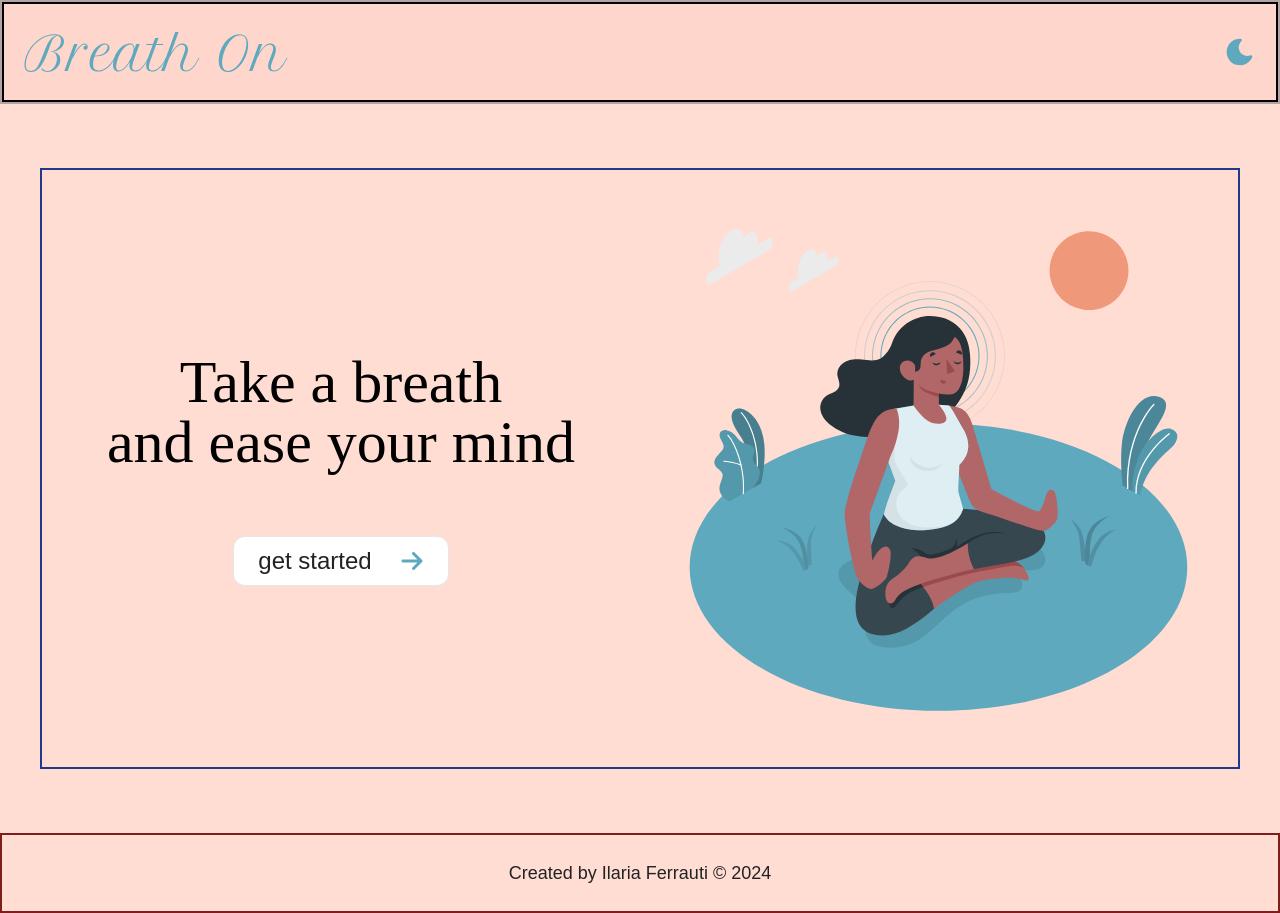
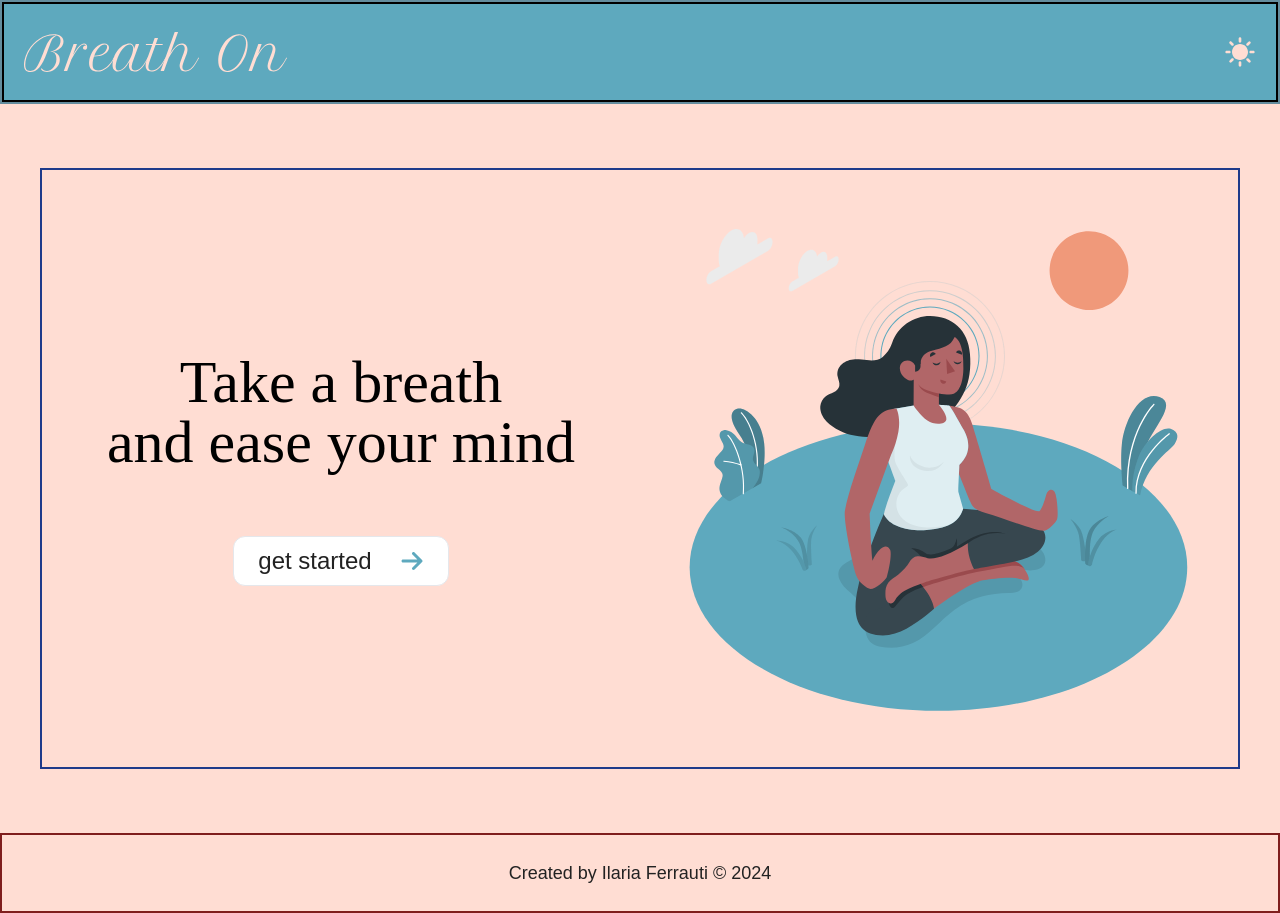
Before and after one commit to sleeepylala/REACT--Breath-On, a React (Create React App) app in the folder breath-on/: page / in a window 1280 px wide. Both pictures are taken after a click on the button 1240 px from the left and 52 px from the top of the page. Built offline with nearby package versions, Linux system fonts and the light colour scheme.

Commit message:
setto il context oer la darkmode e modifico la navbar (per la darkmode)

```diff
--- a/breath-on/src/App.js
+++ b/breath-on/src/App.js
@@ -4,13 +4,14 @@ import "./App.css";
 import Navbar from "./components/Navbar";
 import Home from "./components/Home";
 import Footer from "./components/Footer";
-import TextSection from "./components/TextSection";
+
 import TimerSection from "./components/TimerSection";
-import Timer from "./components/Timer";
+import { ThemeProvider } from "./context/ThemeContext";
 
 function App() {
   return (
     <Router>
+      <ThemeProvider>
         <main>
           <Navbar />
           <div className="content-wrapper">
@@ -23,6 +24,7 @@ function App() {
 
           <Footer />
         </main>
+      </ThemeProvider>
     </Router>
   );
 }
--- a/breath-on/src/components/Navbar.js
+++ b/breath-on/src/components/Navbar.js
@@ -2,21 +2,34 @@ import React, { useState } from "react";
 import { TbMoonFilled } from "react-icons/tb";
 import { Link } from "react-router-dom";
 import logo from "../assets/images/logo.svg";
+import logoDark from "../assets/images/logoDark.svg";
+import { MdSunny } from "react-icons/md";
+
+import { useTheme } from "../context/ThemeContext";
 
 const Navbar = () => {
-  const [isDark, setIsDark] = useState(false);
+  const { darkMode, setDarkMode } = useTheme();
 
-  const toggleDarkTheme = () => {
-    setIsDark(!isDark);
+  const switchDarkMode = () => {
+    setDarkMode((prev) => !prev);
   };
+
   return (
-    <nav className="flex border-gray-500 border-opacity-50 border-2 top-0 left-0 right-0 bg-[#FFD6CB]">
+    <nav
+      className={`flex border-gray-500 border-opacity-50 border-2 top-0 left-0 right-0 ${
+        darkMode ? "bg-darkSecondary" : "bg-[#FFD6CB]"
+      }`}
+    >
       <div className="flex container m-auto border-2 border-black justify-between items-center py-7 px-5">
         <Link to="/">
-          <img src={logo} alt="Logo" />
+          {darkMode ? <img src={logoDark} /> : <img src={logo} />}
         </Link>
-        <button className="cursor-pointer" onClick={toggleDarkTheme}>
-          <TbMoonFilled className="h-8 w-8 text-primary" />
+        <button className="cursor-pointer" onClick={switchDarkMode}>
+          {darkMode ? (
+            <MdSunny className="h-8 w-8 text-darkTextColor2" />
+          ) : (
+            <TbMoonFilled className="h-8 w-8 text-primary" />
+          )}
         </button>
       </div>
     </nav>
--- /dev/null
+++ b/breath-on/src/context/ThemeContext.js
@@ -0,0 +1,15 @@
+import React, { createContext, useContext, useState } from "react";
+
+const ThemeContext = createContext();
+
+export const useTheme = () => useContext(ThemeContext);
+
+export const ThemeProvider = ({ children }) => {
+  const [darkMode, setDarkMode] = useState(false);
+
+  return (
+    <ThemeContext.Provider value={{ darkMode, setDarkMode }}>
+      {children}
+    </ThemeContext.Provider>
+  );
+};
--- a/breath-on/tailwind.config.js
+++ b/breath-on/tailwind.config.js
@@ -7,9 +7,15 @@ module.exports = {
   theme: {
     extend: {
       colors: {
+        // Definisci i colori per la modalità light
         primary: "#5EA9BE",
         secondary: "#FFDDD3",
         textColor: "#222222",
+        // Definisci i colori per la modalità dark
+        darkPrimary: "#3C8499",
+        darkSecondary: "#5EA9BE",
+        darkTextColor: "#FFFFFF",
+        darkTextColor2: "#FFDDD3",
       },
       fontFamily: {
         "petit-formal-script": ["Petit Formal Script", "cursive"],
@@ -18,4 +24,5 @@ module.exports = {
     },
   },
   plugins: [],
+  darkMode: "class",
 };
```
Also changed, not shown: breath-on/src/assets/images/logoDark.svg (added). Lines whose indentation alone changed are shown as unchanged.
